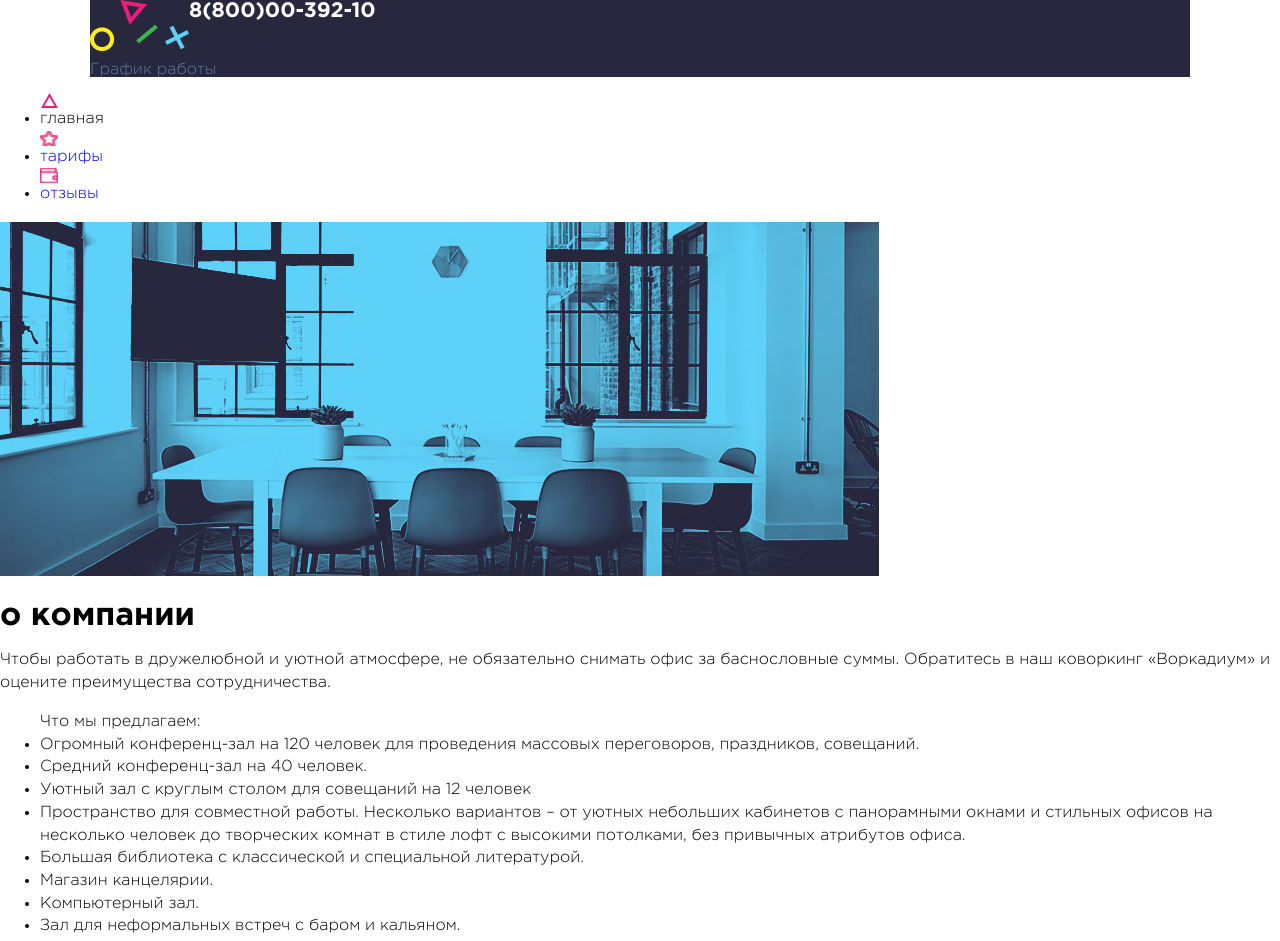
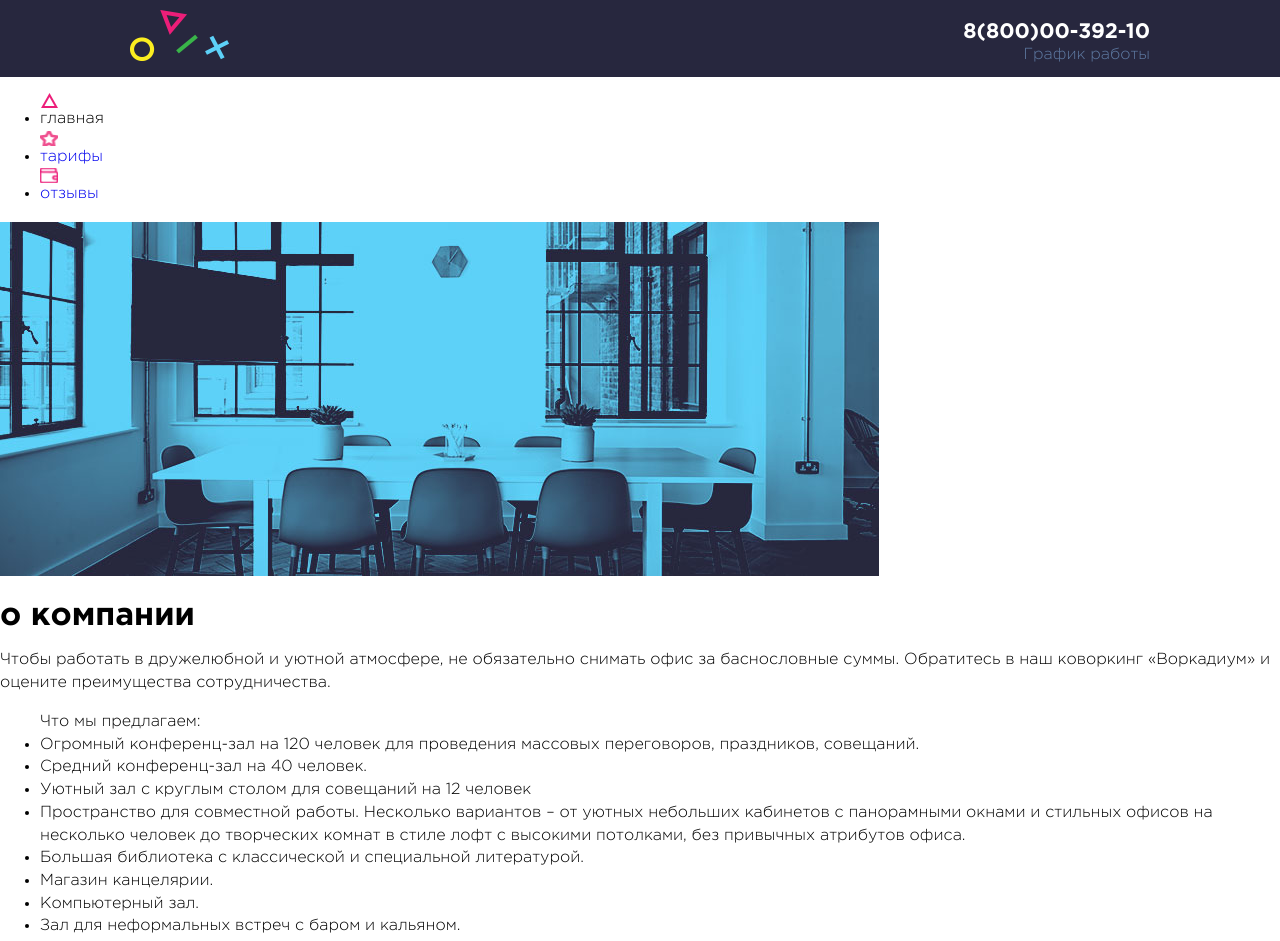
Before and after one commit to AlexSukhanov/first_site_on_ls, a plain HTML site: page main.html in a window 1280 px wide. Shown: the top 941 px of the page. Drawn offline with Linux system fonts and the light colour scheme.

Commit message:
Some CSS for header

```diff
--- a/main.html
+++ b/main.html
@@ -17,14 +17,18 @@
 				<!-- header -->
 
 	<header class="header">
+		<div class="container clearfix">
 			<a href="index.html" class="logo-img">
 				<img src="images/logo/logo-fig.png" alt="Наш крутой логотип">
 			</a>
+			<div class="righ-col">
 				<a href="tel:88000039210" class="contact__pone">
-				<span class="contact__text">8(800)00-392-10</span>
+					8(800)00-392-10
 				</a>
 				<div href="#" class="contact__schedule">
 					График работы
+				</div>
+			</div>
 		</div>
 	</header>
 
--- a/style/base.css
+++ b/style/base.css
@@ -0,0 +1,4 @@
+.container {
+	width: 1060px;
+	margin: 0 auto;
+}
--- a/style/header.css
+++ b/style/header.css
@@ -1,36 +1,36 @@
 .header {
 	background-color: #27273e;
 	height: 77px;
-	max-width: 1100px;
-	margin: 0 auto;
+}
 
-
-}
-.header__logo {
+.logo-img {
 	float: left;
 	width: 50%;
 	padding-left: 20px;
 	padding-top: 10px;
+	display: block;
+}
+.righ-col {
+	float: left;
+	width: 50%;
+	padding-right: 20px;
+	padding-top: 10px;
+	text-align: right;
+	padding-top: 21px;
+}
 }
 .contact {
 	float: left;
 	width: 50%;
 	text-align: right;
 	padding-right: 20px;
-
-
 }
-.contact__text {
+.contact__pone {
+	text-decoration: none;
+	display: block;
 	font-weight: 600;
 	font-size: 21px;
 	color: #fff;
-	display: inline-block;
-}
-.contact__pone {
-	font-weight: bold;
-	text-decoration: none;
-	display: inline-block;
-	position: absolute;
 }
 .contact__schedule {
 color: #769dcd;
```
Also changed, not shown: comments.html (+5 -1 lines), prices.html (+5 -1 lines). Lines whose indentation alone changed are shown as unchanged.
